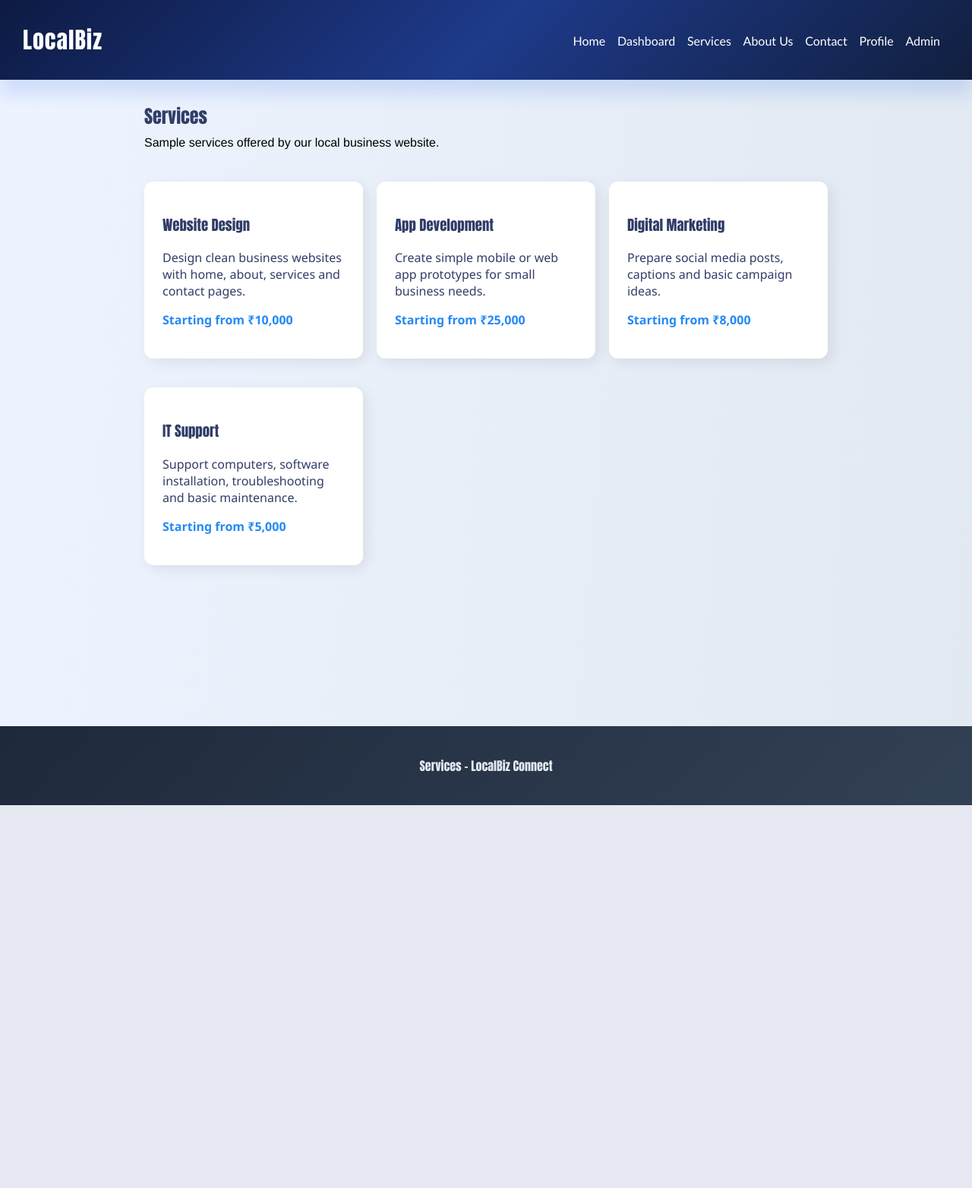
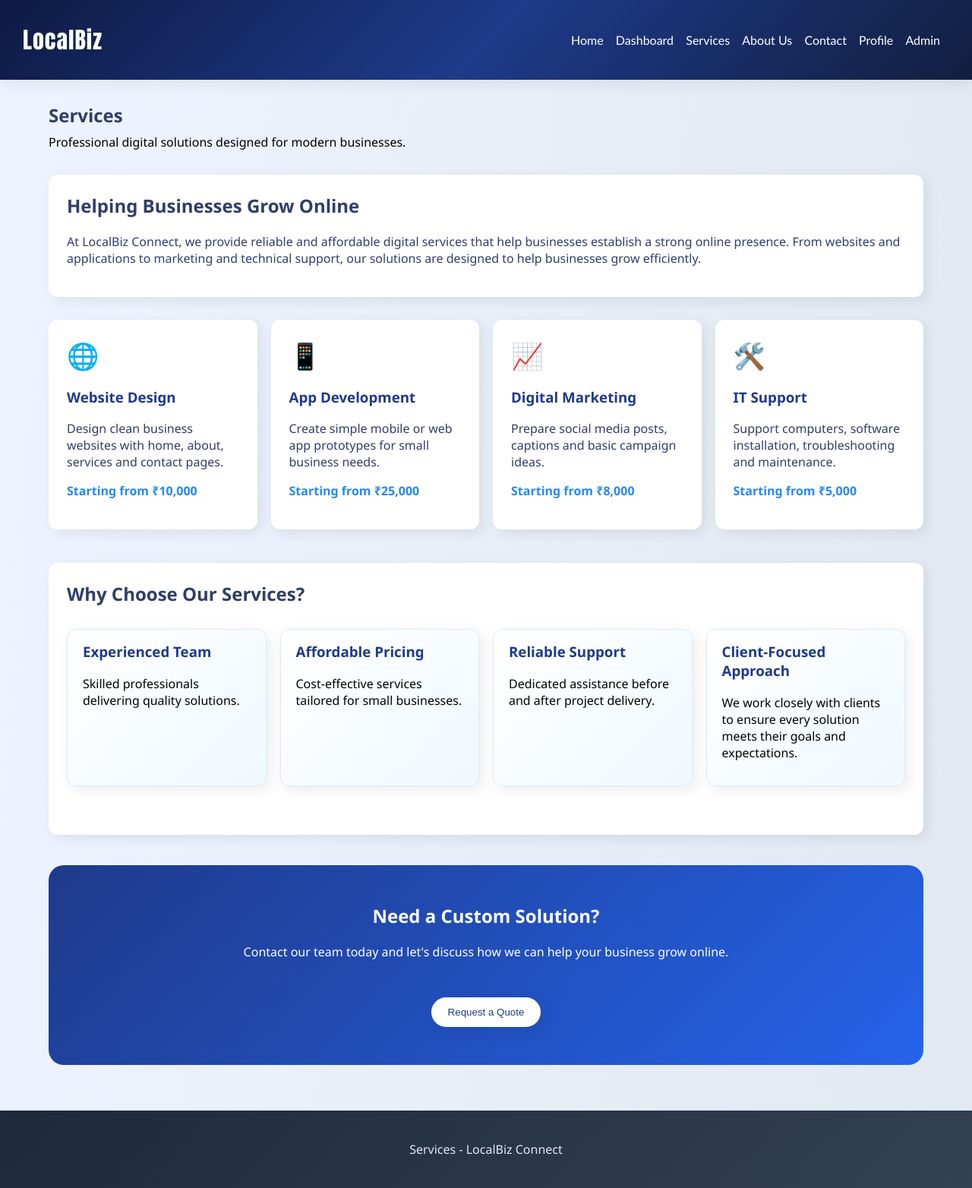
Before and after one commit to abhinavrblaugrana/LocalBiz-Connect, a Flask app: page /services.html in a window 1280 px wide. Shown: the whole page at 76% size. Before the commit the page ends 1060 px from the top, so only its background shows below. Run offline with Flask 3, Linux system fonts and the light colour scheme.

Commit message:
styles update

```diff
--- a/static/css/style.css
+++ b/static/css/style.css
@@ -3,14 +3,9 @@
 }
 
 body{
-    font-family: Impact, Haettenschweiler, 'Arial Narrow Bold', sans-serif;
+    font-family: 'Segoe UI', Tahoma, Geneva, Verdana, sans-serif;
     background:linear-gradient(275deg, rgb(187 204 223 / 44%), rgb(238, 244, 255));
     margin: 0px;
-    font-weight: normal !important;
-}
-
-h1,h2,h3{
-    font-weight: normal;
 }
 
 a{
@@ -25,10 +20,11 @@ a{
     display: flex;
     justify-content: space-between;
     align-items: center;
-    box-shadow: 0 20px 20px rgba(37,99,235,0.15);
+    box-shadow: 0 4px 20px rgba(0,0,0,0.08);
 }
 
 .logo{
+    font-family: Impact, Haettenschweiler, 'Arial Narrow Bold', sans-serif;
     font-size: 30px;
     color: white;
     letter-spacing: 1px;
@@ -73,32 +74,32 @@ a{
 .hero-content h1{
     font-size:42px;
     margin-bottom:16px;
-    font-weight: normal;
 }
 
 .hero-content p{
-    font-family: 'Segoe UI', Tahoma, Geneva, Verdana, sans-serif;
     font-size:18px;
     line-height:1.8;
     max-width:700px;
 }
 
-.page-title h2{
+.page-title{
+    margin-bottom: 30px;
+}
+
+.page-title h1{
     margin-top:20px;
     margin-bottom: 8px;
     color:rgb(49, 61, 104);
-    font-weight: normal;
 }
 
 .page-title p{
     margin-bottom: 32px;
     margin-top: 0px;
-    font-family: 'Franklin Gothic Medium', 'Arial Narrow', Arial, sans-serif, Courier, monospace;
 }
 
 .container{
     width:90%;
-    max-width: 900px;
+    max-width: 1200px;
     margin: 30px auto;
 }
 
@@ -111,12 +112,9 @@ a{
     box-shadow: 5px 5px 18px rgba(0,0,0,0.08);
 }
 
-.card p{
-    font-family: 'Segoe UI', Tahoma, Geneva, Verdana, sans-serif
-}
-
-.card h2,h3{
-    font-weight: normal;
+.card h2{
+    margin-top: 0;
+    color: rgb(49, 61, 104);
 }
 
 .grid{
@@ -159,7 +157,6 @@ a{
 }
 
 button{
-    font-family: Impact, Haettenschweiler, 'Arial Narrow Bold', sans-serif;
     margin-top: 24px;
     background: rgb(49, 61, 104);
     color:rgb(226, 224, 240);
@@ -186,7 +184,6 @@ button{
     padding-left: 20px;
     border-radius:12px;
     margin-bottom: 16px;
-    font-weight: normal;
     box-shadow: 5px 5px 18px rgba(0,0,0,0.08);
        background:linear-gradient(
         135deg,
@@ -197,13 +194,14 @@ button{
     transition:0.3s;
 }
 
+.card-style h3{
+    color: #1e3a8a;
+    margin-top: 0;
+}
+
 .card-style p{
     color: black;
     font-family: 'Segoe UI', Tahoma, Geneva, Verdana, sans-serif
-}
-
-.card-style h3{
-    font-weight: normal;
 }
 
 .card-style:hover{
@@ -349,11 +352,42 @@ textarea {
     gap: 18px;
     grid-template-columns: repeat(3, 1fr);
     padding-top: 10px;
+    align-items: stretch;
+    margin-bottom: 24px;
+}
+
+.services-features {
+    display: grid;
+    gap: 18px;
+    grid-template-columns: repeat(4, 1fr);
+    padding-top: 10px;
+    align-items: stretch;
+    margin-bottom: 24px;
 }
 
 .price{
     color: #2489f5;
     font-weight: bold;
+}
+
+.service-card{
+    transition: all 0.3s ease;
+}
+
+.service-card:hover{
+    transform: translateY(-8px);
+}
+
+.service-card .icon{
+    margin-bottom: 10px;
+}
+
+.service-card h3{
+    color: #1e3a8a;
+}
+
+.service-card .price{
+    margin-top: 15px;
 }
 
 .contact-container{
@@ -472,5 +567,68 @@ footer{
     color: #e2e8f0;
     padding:24px;
     text-align: center;
-    margin-top: 15%;
+    margin-top: 60px;
 }
+
+@media (max-width: 768px) {
+    .top-bar { flex-direction: column; gap: 12px; text-align: center; }
+    nav a { display: inline-block; margin: 5px 8px; }
+    .grid, .features,
+    .dashboard-grid { grid-template-columns: 1fr; padding: 20px; }
+    .hero-content h1 { font-size: 28px; }
+    .form-box { margin: 20px; } .page-content { padding: 20px; }
+}
+
+.view-msg-btn{
+    cursor:pointer;
+    font-size:18px;
+    padding-left: 15px;
+}
+
+.view-msg-btn:hover{
+    opacity:0.7;
+}
+
+.message-modal{
+    display:none;
+    position:fixed;
+    top:0;
+    left:0;
+    width:100%;
+    height:100%;
+    background:rgba(0,0,0,0.5);
+    justify-content:center;
+    align-items:center;
+    z-index:1000;
+}
+
+.message-content{
+    background:white;
+    width:500px;
+    max-width:90%;
+    padding:25px;
+    border-radius:16px;
+    box-shadow:0 10px 30px rgba(0,0,0,0.15);
+}
+
+.message-header{
+    display:flex;
+    justify-content:space-between;
+    align-items:center;
+    margin-bottom:15px;
+}
+
+.message-header h3{
+    margin:0;
+    color:rgb(49, 61, 104);
+}
+
+.close-btn{
+    cursor:pointer;
+    font-size:18px;
+}
+
+#modalMessage{
+    line-height:1.8;
+    color:#334155;
+}
--- a/static/script/script.js
+++ b/static/script/script.js
@@ -13,3 +13,12 @@ function submitEnquiry(event){
     formMessage.textContent = "Thank you, " + name + "! Your enquiry has been recorded for the demo.";
     formMessage.style.color = "#123c69";
 }
+
+function showMessage(message) {
+    document.getElementById("modalMessage").innerText = message;
+    document.getElementById("messageModal").style.display = "flex";
+}
+
+function closeMessage() {
+    document.getElementById("messageModal").style.display = "none";
+}
--- a/template/base.html
+++ b/template/base.html
@@ -28,6 +28,6 @@
     <p>{% block footer %}LocalBiz Connect - Flask + SQLite Version{% endblock %}</p>
 </footer>
 
-<script src="{{ url_for('static', filename='js/script.js') }}"></script>
+<script src="{{ url_for('static', filename='script/script.js') }}"></script>
 </body>
 </html>
--- a/template/dashboard.html
+++ b/template/dashboard.html
@@ -4,7 +4,7 @@
 {% block content %}
   <main class="container">
   <section class="page-title">
-        <h2>Dashboard</h2>
+        <h1>Dashboard</h1>
         <p>Now this dashboard reads enquiry data from SQLite database</p>
       </section>
 
--- a/template/index.html
+++ b/template/index.html
@@ -24,7 +24,7 @@
     </section>
 
     <section class="page-title">
-        <h2>Our Services</h2>
+        <h1>Our Services</h1>
         <p>Everything your business needs to succeed online.</p>
     </section>
 
--- a/template/services.html
+++ b/template/services.html
@@ -5,14 +5,25 @@
 
 <main class="container">
 <section class="page-title">
-    <h2>Services</h2>
-    <p>Sample services offered by our local business website.</p>
+    <h1>Services</h1>
+    <p>Professional digital solutions designed for modern businesses.</p>
 </section>
 
+<section class="card">
+    <h2>Helping Businesses Grow Online</h2>
 
-<section class="features">
+    <p>
+        At LocalBiz Connect, we provide reliable and affordable digital
+        services that help businesses establish a strong online presence.
+        From websites and applications to marketing and technical support,
+        our solutions are designed to help businesses grow efficiently.
+    </p>
+</section>
 
-    <div class="card">
+<section class="services-features">
+
+    <div class="card service-card">
+        <div class="icon">🌐</div>
         <h3>Website Design</h3>
         <p>
             Design clean business websites with home, about,
@@ -21,30 +32,73 @@
         <p class="price">Starting from ₹10,000</p>
     </div>
 
-    <div class="card">
+    <div class="card service-card">
+        <div class="icon">📱</div>
         <h3>App Development</h3>
         <p>
-            Create simple mobile or web app prototypes for small business needs.
+            Create simple mobile or web app prototypes for
+            small business needs.
         </p>
         <p class="price">Starting from ₹25,000</p>
     </div>
 
-    <div class="card">
+    <div class="card service-card">
+        <div class="icon">📈</div>
         <h3>Digital Marketing</h3>
         <p>
-            Prepare social media posts, captions and basic campaign ideas.
+            Prepare social media posts, captions and
+            basic campaign ideas.
         </p>
         <p class="price">Starting from ₹8,000</p>
     </div>
 
-    <div class="card">
+    <div class="card service-card">
+        <div class="icon">🛠️</div>
         <h3>IT Support</h3>
         <p>
-            Support computers, software installation, troubleshooting and basic maintenance.
+            Support computers, software installation,
+            troubleshooting and maintenance.
         </p>
         <p class="price">Starting from ₹5,000</p>
     </div>
 
+</section>
+
+<section class="card">
+    <h2>Why Choose Our Services?</h2>
+
+    <div class="services-features">
+
+        <div class="card-style">
+            <h3>Experienced Team</h3>
+            <p>Skilled professionals delivering quality solutions.</p>
+        </div>
+
+        <div class="card-style">
+            <h3>Affordable Pricing</h3>
+            <p>Cost-effective services tailored for small businesses.</p>
+        </div>
+
+        <div class="card-style">
+            <h3>Reliable Support</h3>
+            <p>Dedicated assistance before and after project delivery.</p>
+        </div>
+
+        <div class="card-style">
+        <h3>Client-Focused Approach</h3>
+        <p>We work closely with clients to ensure every solution meets their goals and expectations.</p>
+        </div>
+    </div>
+</section>
+
+<section class="cta-section">
+    <h2>Need a Custom Solution?</h2>
+    <p> Contact our team today and let's discuss how we can help
+        your business grow online.
+    </p>
+    <button>
+        <a href="{{ url_for('contact') }}" class="button-home">Request a Quote</a>
+    </button>
 </section>
 </main>
 
```
Also changed, not shown: other parts of static/css/style.css (+92 -20 lines), template/aboutus.html (+38 -8 lines), template/admin.html (+21 -1 lines), template/contact.html (+5 -6 lines), template/thankyou.html (+21 -11 lines), localbiz.db.
